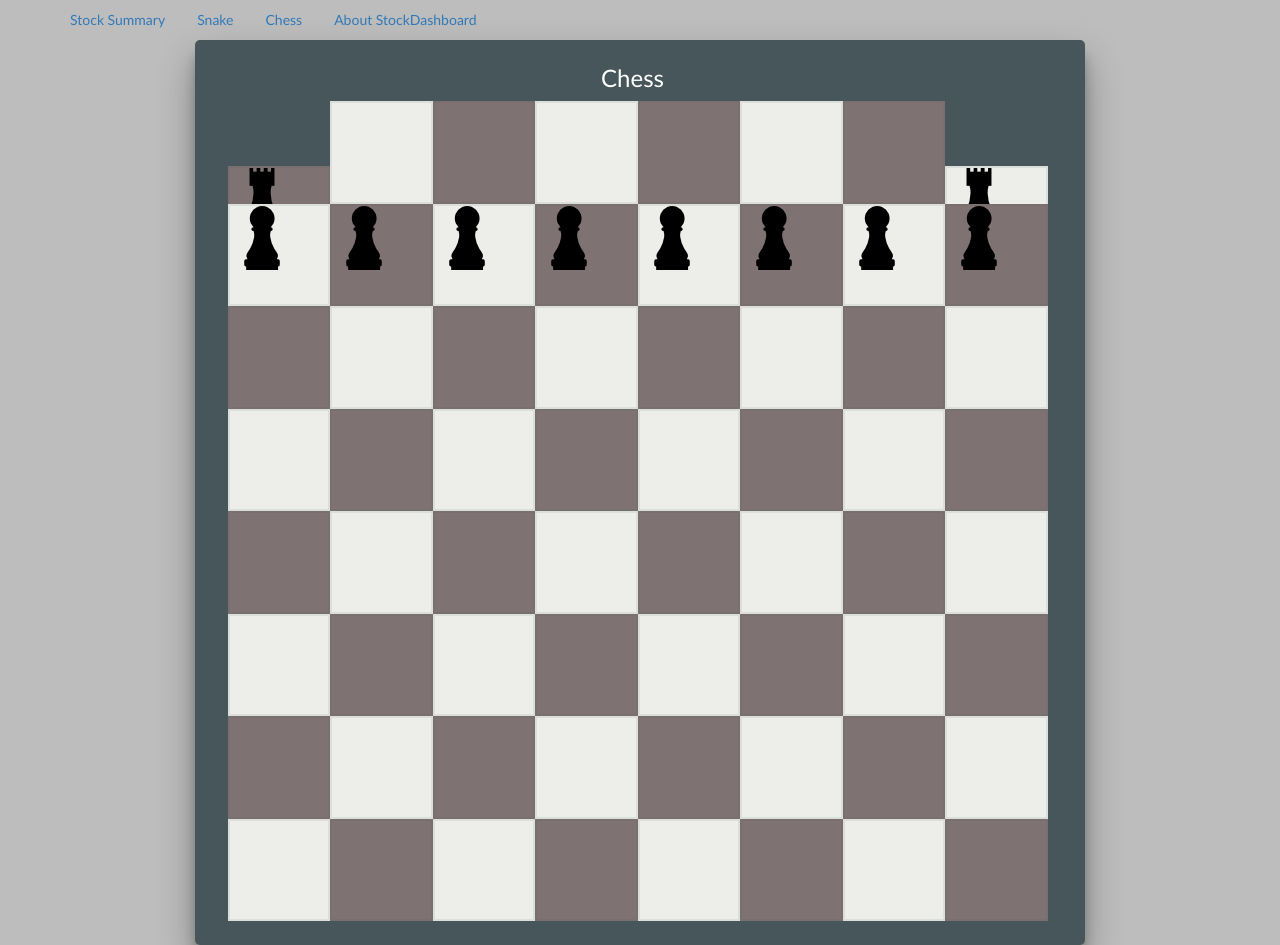
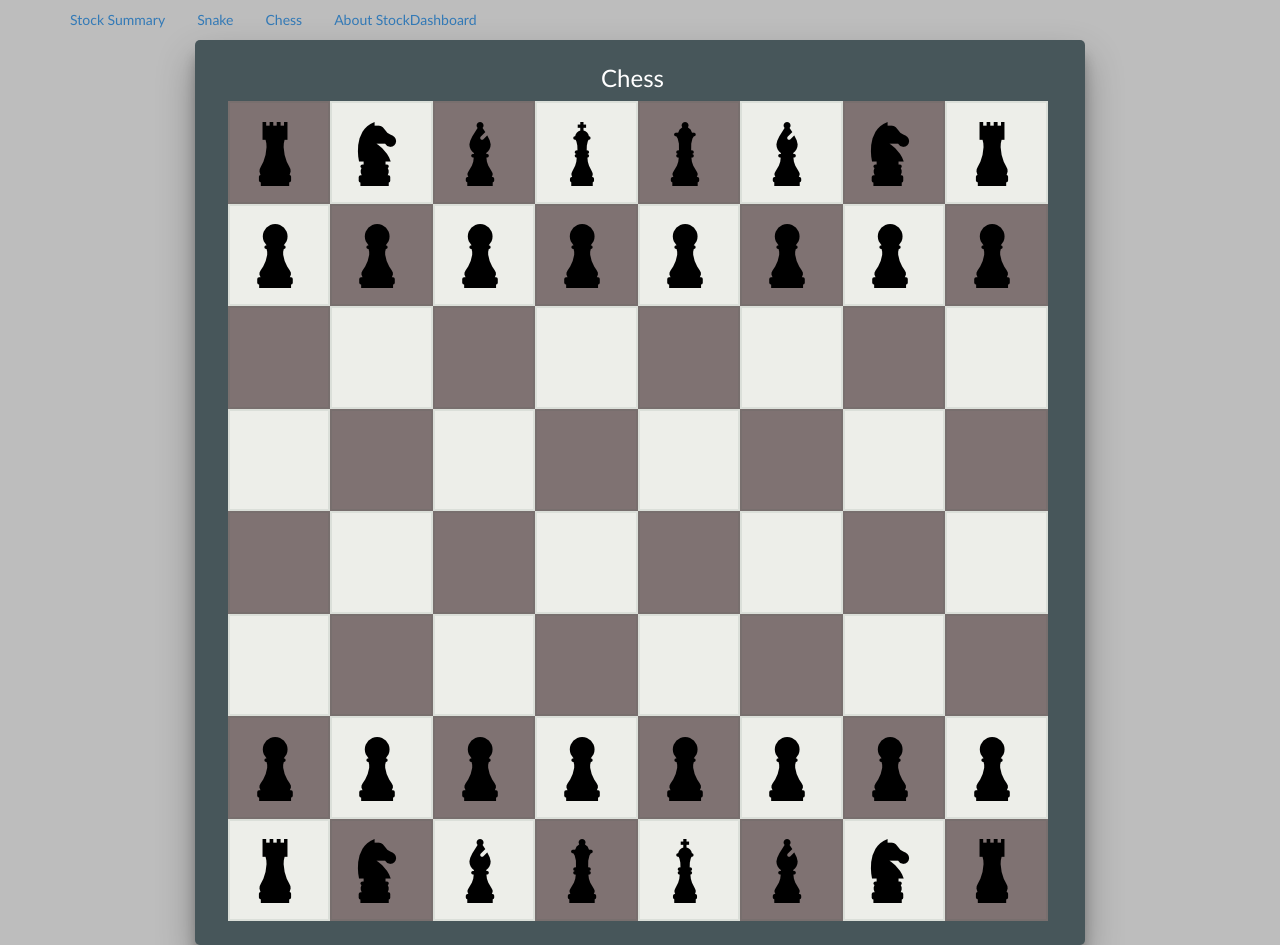
Before and after one commit to ANikolak1/random-things-happening, an Angular app: page /chess in a window 1280 px wide. Built offline with nearby package versions, Linux system fonts and the light colour scheme.

Commit message:
Both sides have pieces now

```diff
--- a/src/app/chess/chess.component.html
+++ b/src/app/chess/chess.component.html
@@ -2,12 +2,28 @@
   <div class="chess-header">
     <h3 class="title">Chess</h3>
   </div>
-  <div class="row" *ngFor="let column of finalBoard; let i = index">
+  <div class="row"
+       *ngFor="let column of finalBoard; let i = index"
+       [attr.id]="'row' + i">
     <div class="column"
          *ngFor="let row of column; let j = index"
-         [ngStyle]="{'background-color': setBoardColor(i, j)}">
-      <img class ='pawn' src="../../assets/images/chess-pieces/chess-pawn.png" *ngIf="finalBoard[i][j].piece === 'PAWN'"/>
-      <img class ='rook' src="../../assets/images/chess-pieces/chess-rok.png" *ngIf="finalBoard[i][j].piece === 'ROOK'"/>
+         [ngStyle]="{'background-color': setBoardColor(i, j)}"
+         [attr.id]="'column' + j">
+      <div class="piece-container">
+      <img class='pawn' [attr.id]="'pawn' + j" src="../../assets/images/chess-pieces/chess-pawn.png" *ngIf="column[j].piece === 'PAWN'"/>
+      <img class='rook' [attr.id]="'rook' + j" src="../../assets/images/chess-pieces/chess-rok.png" *ngIf="column[j].piece === 'ROOK'"/>
+      <img class='king' [attr.id]="'king'" src="../../assets/images/chess-pieces/chess-king.png" *ngIf="column[j].piece === 'KING'"/>
+      <img class='queen' [attr.id]="'queen'" src="../../assets/images/chess-pieces/chess-queen.png" *ngIf="column[j].piece === 'QUEEN'"/>
+      <img class='knight' [attr.id]="'knight' + j" src="../../assets/images/chess-pieces/chess-knight.png" *ngIf="column[j].piece === 'KNIGHT'"/>
+      <img class='bishop' [attr.id]="'bishop' + j" src="../../assets/images/chess-pieces/bishop.png" *ngIf="column[j].piece === 'BISHOP'"/>
+
+        <img class='wpawn' [attr.id]="'wpawn' + j" src="../../assets/images/chess-pieces/chess-pawn.png" *ngIf="column[j].piece === 'WPAWN'"/>
+        <img class='wrook' [attr.id]="'wrook' + j" src="../../assets/images/chess-pieces/chess-rok.png" *ngIf="column[j].piece === 'WROOK'"/>
+        <img class='wking' [attr.id]="'wking'" src="../../assets/images/chess-pieces/chess-king.png" *ngIf="column[j].piece === 'WKING'"/>
+        <img class='wqueen' [attr.id]="'wqueen'" src="../../assets/images/chess-pieces/chess-queen.png" *ngIf="column[j].piece === 'WQUEEN'"/>
+        <img class='wknight' [attr.id]="'wknight' + j" src="../../assets/images/chess-pieces/chess-knight.png" *ngIf="column[j].piece === 'WKNIGHT'"/>
+        <img class='wbishop' [attr.id]="'wbishop' + j" src="../../assets/images/chess-pieces/bishop.png" *ngIf="column[j].piece === 'WBISHOP'"/>
+      </div>
     </div>
   </div>
 </div>
--- a/src/app/chess/chess.component.scss
+++ b/src/app/chess/chess.component.scss
@@ -27,5 +27,50 @@
   box-sizing: border-box;
 }
 .pawn {
-  position: absolute;
+  margin-top: 18.5%;
+  margin-left: 13%;
 }
+.king {
+  margin-top: 18.5%;
+  margin-left: 13%;
+}
+.queen {
+  margin-top: 18.5%;
+  margin-left: 13%;
+}
+.rook {
+  margin-top: 18.5%;
+  margin-left: 13%;
+}
+.bishop {
+  margin-top: 18.5%;
+  margin-left: 13%;
+}
+.knight {
+  margin-top: 18.5%;
+  margin-left: 13%;
+}
+.wpawn {
+  margin-top: 18.5%;
+  margin-left: 13%;
+}
+.wking {
+  margin-top: 18.5%;
+  margin-left: 13%;
+}
+.wqueen {
+  margin-top: 18.5%;
+  margin-left: 13%;
+}
+.wrook {
+  margin-top: 18.5%;
+  margin-left: 13%;
+}
+.wbishop {
+  margin-top: 18.5%;
+  margin-left: 13%;
+}
+.wknight {
+  margin-top: 18.5%;
+  margin-left: 13%;
+}
--- a/src/app/chess/chess.component.ts
+++ b/src/app/chess/chess.component.ts
@@ -1,5 +1,5 @@
 import {Component} from '@angular/core';
-import {COLORS} from "./constants";
+import {COLORS, PIECES} from "./constants";
 import {ChessService} from "./chess.service";
 
 @Component({
@@ -43,8 +43,7 @@ export class ChessComponent {
       return COLORS.WHITE_TILE
     } else if (this.finalBoard[i][j].whiteTile === false) {
       return COLORS.BLACK_TILE;
-    }
-    return COLORS.BLACK_TILE;
+    } return COLORS.BLACK_TILE;
   }
 
   getPiece(a: any): any {
@@ -69,6 +68,50 @@ export class ChessComponent {
       return 'ROOK'
     } else if (a === "h1") {
       return 'ROOK'
+    }else if (a === "d1") {
+      return 'KING'
+    }else if (a === "e1") {
+      return 'QUEEN'
+    }else if (a === "b1") {
+      return 'KNIGHT'
+    }else if (a === "g1") {
+      return 'KNIGHT'
+    }else if (a === "c1") {
+      return 'BISHOP'
+    }else if (a === "f1") {
+      return 'BISHOP'
+    }else if (a === "a7") {
+      return 'WPAWN'
+    } else if (a === "b7") {
+      return 'WPAWN'
+    } else if (a === "c7") {
+      return 'WPAWN'
+    } else if (a === "d7") {
+      return 'WPAWN'
+    } else if (a === "e7") {
+      return 'WPAWN'
+    } else if (a === "f7") {
+      return 'WPAWN'
+    } else if (a === "g7") {
+      return 'WPAWN'
+    } else if (a === "h7") {
+      return 'WPAWN'
+    } else if (a === "a8") {
+      return 'WROOK'
+    } else if (a === "h8") {
+      return 'WROOK'
+    }else if (a === "e8") {
+      return 'WKING'
+    }else if (a === "d8") {
+      return 'WQUEEN'
+    }else if (a === "b8") {
+      return 'WKNIGHT'
+    }else if (a === "g8") {
+      return 'WKNIGHT'
+    }else if (a === "c8") {
+      return 'WBISHOP'
+    }else if (a === "f8") {
+      return 'WBISHOP'
     } else return ""
   }
 }
```
